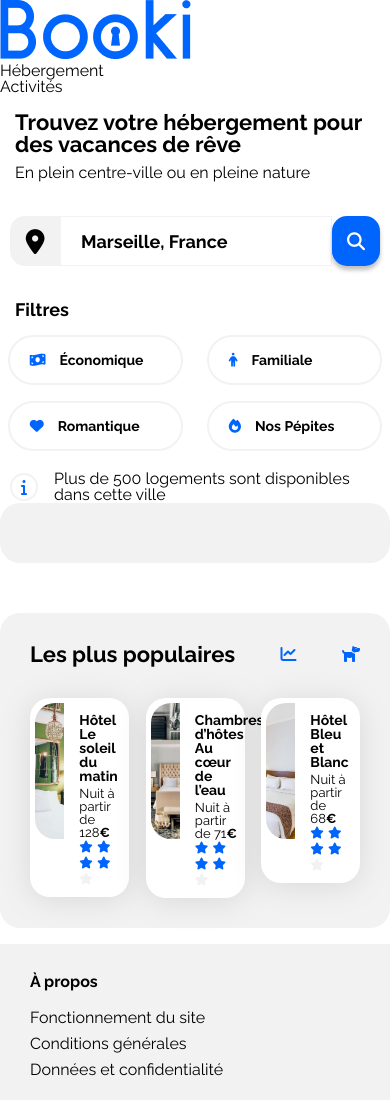
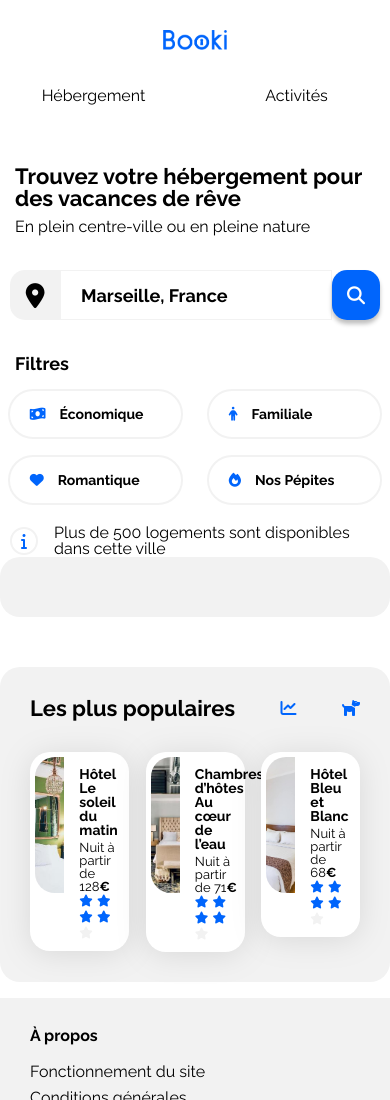
Before and after one commit to Nicomadi/P2_BOOKI, a plain HTML site: page index.html in a window 390 px wide. Shown: the top 1100 px of the page. Drawn offline with Linux system fonts and the light colour scheme.

Commit message:
ajout header

```diff
--- a/css/style.css
+++ b/css/style.css
@@ -76,7 +76,66 @@ li {
 /********************************* ENTETE *********************************/
 /*********** Desktop ***********/
 
+header{
+    height: 80px;
+    display: flex;
+    justify-content: space-between;
+    margin-bottom: 50px;
+}
 
+.img-logo{
+    padding-top: 30px;
+    height: 20px;
+}
+
+.liste-lien-nav{
+    box-sizing: border-box;
+    padding-top: 20px;
+    display: flex;
+    gap: 4em;
+}
+
+.lien-nav{
+    box-sizing: border-box;
+    padding-top: 15px;
+}
+
+.lien-nav:hover{
+    color: var(--main-color);
+    border-top: solid var(--main-color) 3px;
+}
+
+/*********** Mobile ***********/
+@media (max-width:768px) {
+    header{
+        height: 115px;
+        flex-wrap: wrap;
+    }
+    .div-logo, nav{
+        flex-basis: 100%;
+        text-align: center;
+    }
+    .liste-lien-nav{
+        justify-content: space-evenly;
+        gap: 1em;
+    }
+
+    .liste-lien-nav>li {
+        flex-basis: 50%;
+        box-sizing: border-box;
+    }
+
+    .lien-nav{
+        display: block;
+        height: 100%;
+        padding-bottom: 15px;
+    }
+
+    .lien-nav:hover{
+        border-top: none;
+        border-bottom: solid var(--main-color);
+    }
+}
 
 /********************************* Titre et sous titre *********************************/
 .titre-page-recherche{
--- a/index.html
+++ b/index.html
@@ -20,17 +20,15 @@
     <div class="main-container">
         <header>
             <div class="div-logo">
-            <img src="./images/logo/Booki.png" alt="Logo de la société Booki">
+            <img class="img-logo" src="./images/logo/Booki.png" alt="Logo de la société Booki">
             </div>
             <nav>
-                <ul>
+                <ul class="liste-lien-nav">
                     <li><a class="lien-nav" href="#">Hébergement</a></li>
                     <li><a class="lien-nav" href="#">Activités</a></li>
                 </ul>
             </nav>
         </header>
-
-        <br>
         <main>
 
             <h1 class="titre-page-recherche">Trouvez votre hébergement pour des vacances de rêve</h1>
```
